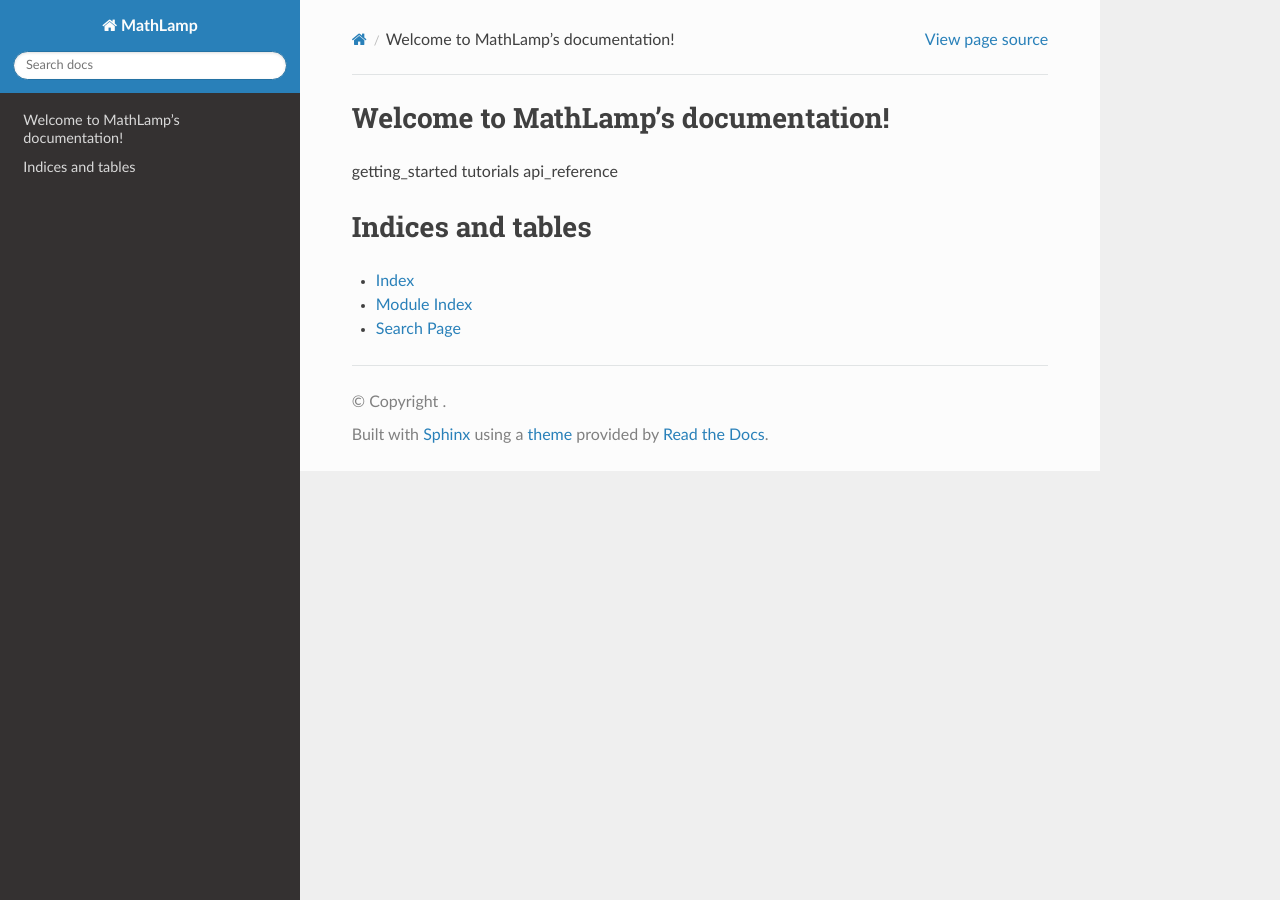
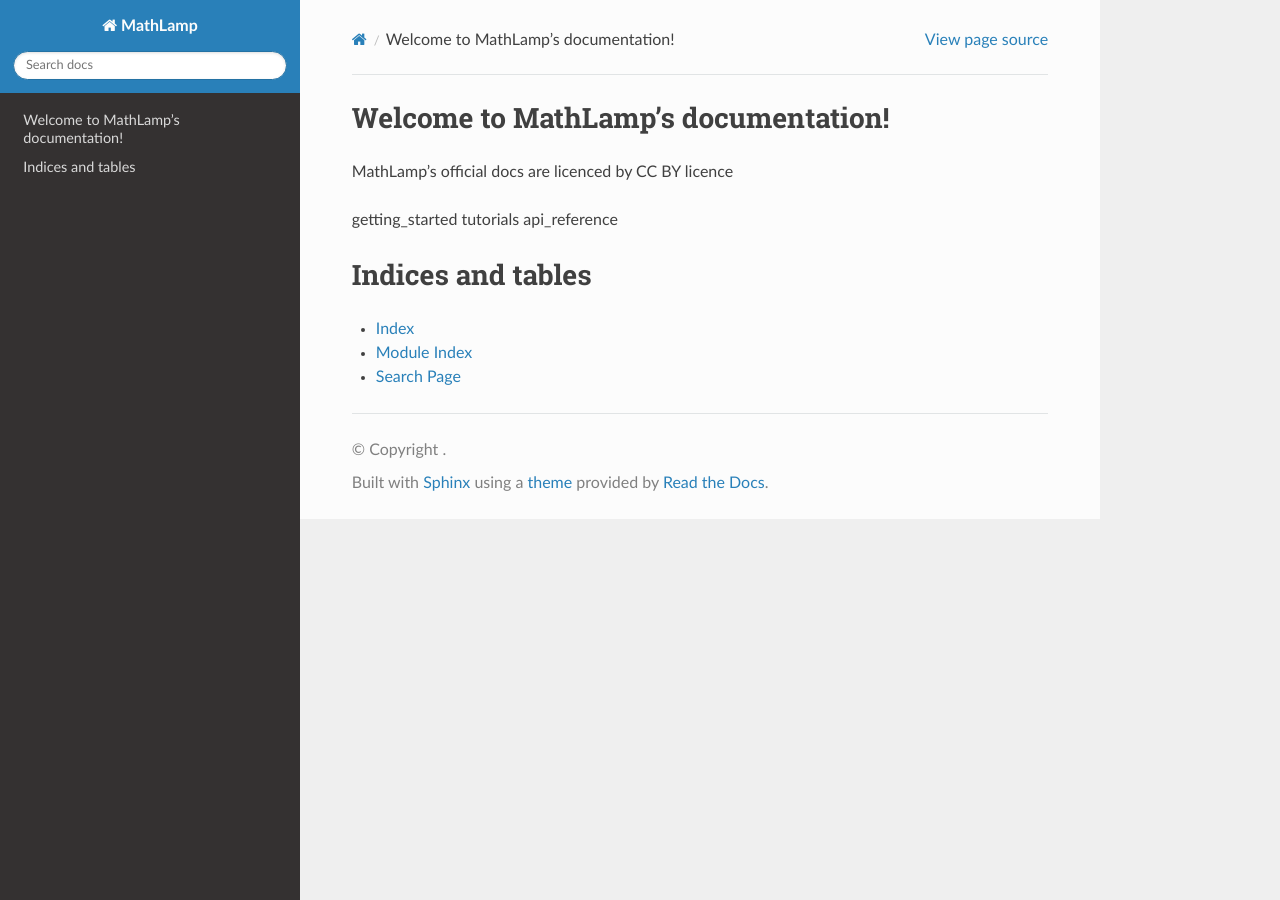
Before and after one commit to rafablog77/MathLamp, a Sphinx documentation site: the page built from docs/index.rst, in a window 1280 px wide. Built offline with Sphinx 7.4.7 and the Read the Docs theme 2.0.0, drawn with Linux system fonts in a browser that asks for light colours.

Commit message:
Update index.rst

```diff
--- a/docs/index.rst
+++ b/docs/index.rst
@@ -1,5 +1,6 @@
 Welcome to MathLamp's documentation!
 ====================================
+MathLamp's official docs are licenced by CC BY licence
 
 .. toctree::
    :maxdepth: 2
```
